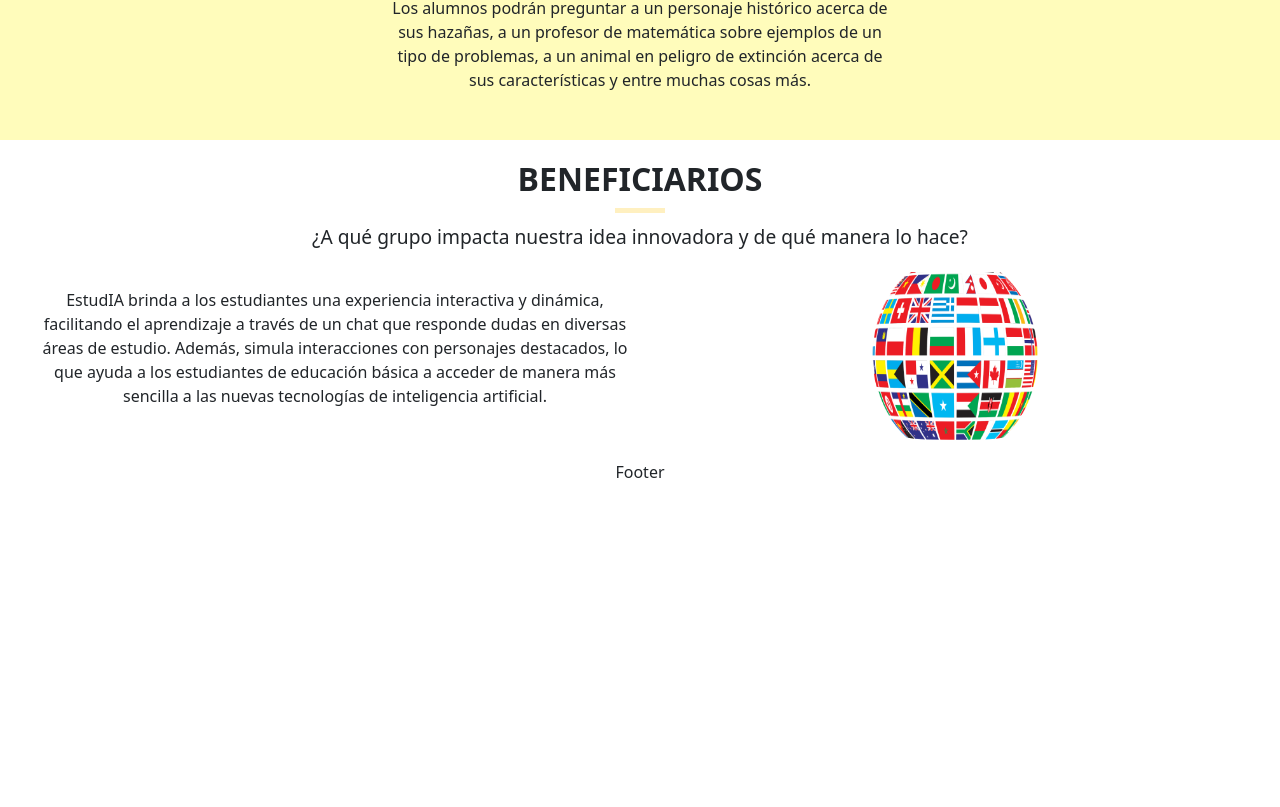
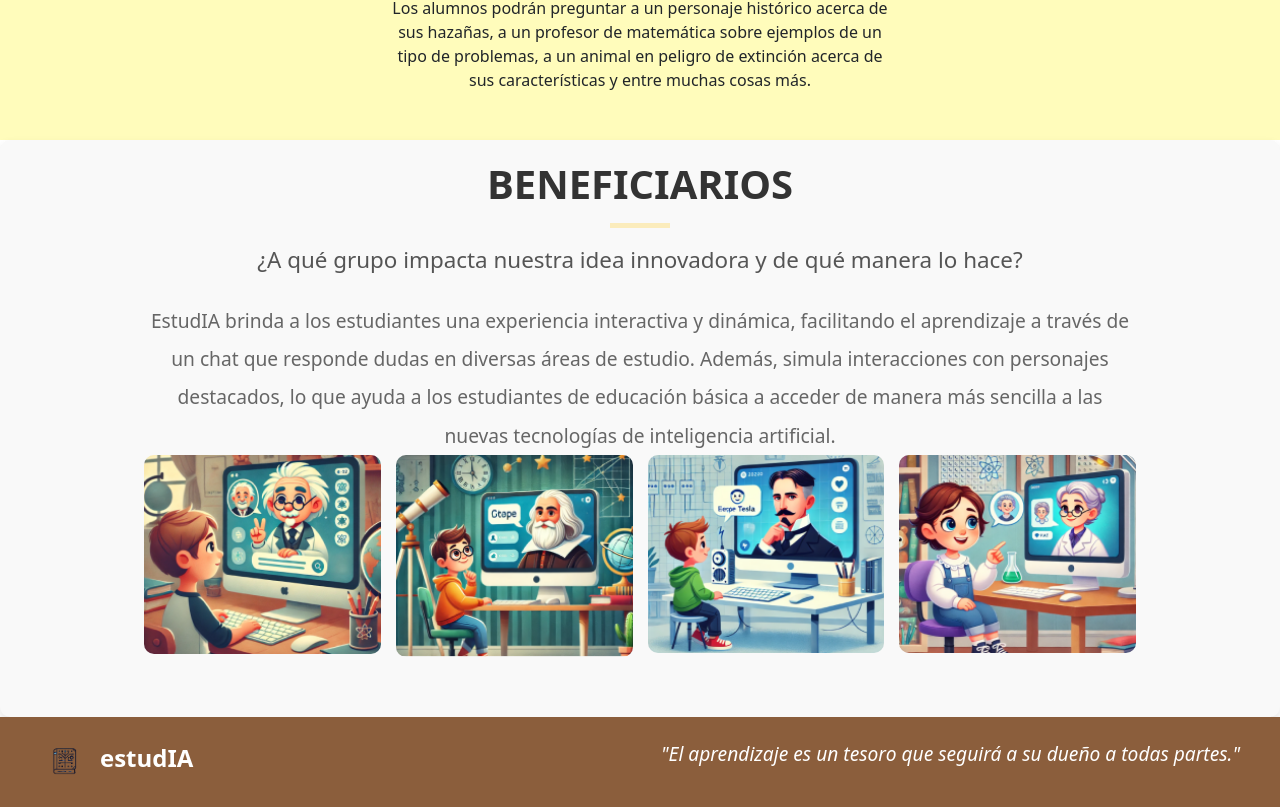
Before and after one commit to nuevo637/P-gina-EstudIA, a React (Create React App) app in the folder estudia/: page / in a window 1280 px wide. Shown: the part 1934-2741 px from the top of the page. Before the commit the page ends 2418 px from the top, so only its background shows below. Built offline with nearby package versions, Linux system fonts and the light colour scheme.

Commit message:
footer y beneficios

```diff
--- a/estudia/src/components/beneficiarios/Beneficiarios.css
+++ b/estudia/src/components/beneficiarios/Beneficiarios.css
@@ -1,51 +1,61 @@
 .beneficiarios-container {
     text-align: center;
     padding: 20px;
+    background-color: #f9f9f9;
+    border-radius: 10px;
+    box-shadow: 0 4px 8px rgba(0, 0, 0, 0.1);
 }
 
 .beneficiarios-title {
-    font-size: 2em;
+    font-size: 2.5em;
     font-weight: bold;
+    color: #333;
 }
 
 .beneficiarios-divider {
-    width: 50px;
+    width: 60px;
     height: 5px;
     background-color: #FFC107; /* Color amarillo */
     border: none;
-    margin: 10px auto;
+    margin: 15px auto;
 }
 
 .beneficiarios-question {
-    font-size: 1.2em;
-    margin-bottom: 20px;
+    font-size: 1.4em;
+    color: #555;
+    margin-bottom: 25px;
 }
 
 .beneficiarios-content {
-    display: flex;
-    align-items: center;
-    justify-content: space-around;
+    text-align: center;
+    margin-bottom: 40px;
 }
 
 .beneficiarios-description {
-    flex: 1;
-    font-size: 1em;
-    line-height: 1.5;
-    padding: 10px;
+    font-size: 1.2em;
+    line-height: 2;
+    color: #666;
+    max-width: 80%; /* Ajusta el ancho del texto */
+    margin: 0 auto; /* Centra el texto */
+}
+
+.beneficiarios-images-grid {
+    display: grid;
+    grid-template-columns: repeat(auto-fit, minmax(200px, 1fr)); /* Responsivo y centrado */
+    gap: 15px; /* Espacio entre las imágenes */
+    justify-content: center; /* Centra las imágenes */
+    max-width: 80%; /* Limita el ancho máximo de las imágenes */
+    margin: 0 auto; /* Centra la cuadrícula */
 }
 
 .beneficiarios-image {
-    flex: 1;
-    display: flex;
-    justify-content: center;
+    width: 100%;
+    height: auto;
+    border-radius: 10px;
+    transition: transform 0.3s ease, box-shadow 0.3s ease;
 }
 
-  .rotating-globe {
-    width: 200px; /* Ajusta el tamaño según sea necesario */
-    animation: spinY 10s linear infinite;
+.beneficiarios-image:hover {
+    transform: scale(1.05);
+    box-shadow: 0 8px 16px rgba(0, 0, 0, 0.2);
 }
-
-  @keyframes spinY {
-    0% { transform: rotateY(0deg); }
-    100% { transform: rotateY(360deg); }
-  }
--- a/estudia/src/components/beneficiarios/Beneficiarios.js
+++ b/estudia/src/components/beneficiarios/Beneficiarios.js
@@ -1,6 +1,5 @@
 import React from 'react';
 import './Beneficiarios.css';
-import globeImage from '../../assets/images/countries.png';
 
 export const Beneficiarios = () => {
   return (
@@ -14,10 +13,14 @@ export const Beneficiarios = () => {
     <p className="beneficiarios-description">
       EstudIA brinda a los estudiantes una experiencia interactiva y dinámica, facilitando el aprendizaje a través de un chat que responde dudas en diversas áreas de estudio. Además, simula interacciones con personajes destacados, lo que ayuda a los estudiantes de educación básica a acceder de manera más sencilla a las nuevas tecnologías de inteligencia artificial.
     </p>
-        <div className="beneficiarios-image">
-          <img src={globeImage} alt="Banderas" className="rotating-globe" />
+    <div className="beneficiarios-images-grid">
+      <img src={require('../../assets/images/einstein.png')} alt="Einstein" className="beneficiarios-image" />
+      <img src={require('../../assets/images/galileo.png')} alt="Galileo" className="beneficiarios-image" />
+      <img src={require('../../assets/images/tesla.png')} alt="Tesla" className="beneficiarios-image" />
+      <img src={require('../../assets/images/curie.png')} alt="Curie" className="beneficiarios-image" />
     </div>
   </div>
 </section>
+
   );
 };
--- /dev/null
+++ b/estudia/src/components/footer/Footer.css
@@ -0,0 +1,35 @@
+.footer {
+    display: flex;
+    justify-content: space-between;
+    align-items: center;
+    padding: 20px;
+    background-color: #8B5E3C; /* Marrón suave */
+    color: #fff;
+  }
+
+  .footer-section {
+    flex: 1;
+    padding: 0 20px;
+  }
+
+  .footer-logo {
+    display: flex;
+    align-items: center;
+  }
+
+  .footer-logo-img {
+    width: 50px;
+    height: auto;
+    margin-right: 10px;
+  }
+
+  .footer-logo-text {
+    font-size: 1.5em;
+    font-weight: bold;
+  }
+
+  .footer-message {
+    text-align: right; /* Alinea la frase a la derecha */
+    font-style: italic;
+    font-size: 1.2em;
+  }
--- a/estudia/src/components/footer/Footer.js
+++ b/estudia/src/components/footer/Footer.js
@@ -1,7 +1,17 @@
 import React from 'react'
+import './Footer.css'
 
 export const Footer = () => {
   return (
-    <div>Footer</div>
+    <footer className="footer">
+      <div className="footer-section footer-logo">
+        <img src={require('../../assets/images/Logo_estudIA.png')} alt="Logo" className="footer-logo-img" />
+        <h2 className="footer-logo-text">estudIA</h2>
+      </div>
+      <div className="footer-section footer-message">
+        <p>"El aprendizaje es un tesoro que seguirá a su dueño a todas partes."</p>
+      </div>
+  </footer>
+
   )
 }
```
Lines whose indentation alone changed are shown as unchanged.
